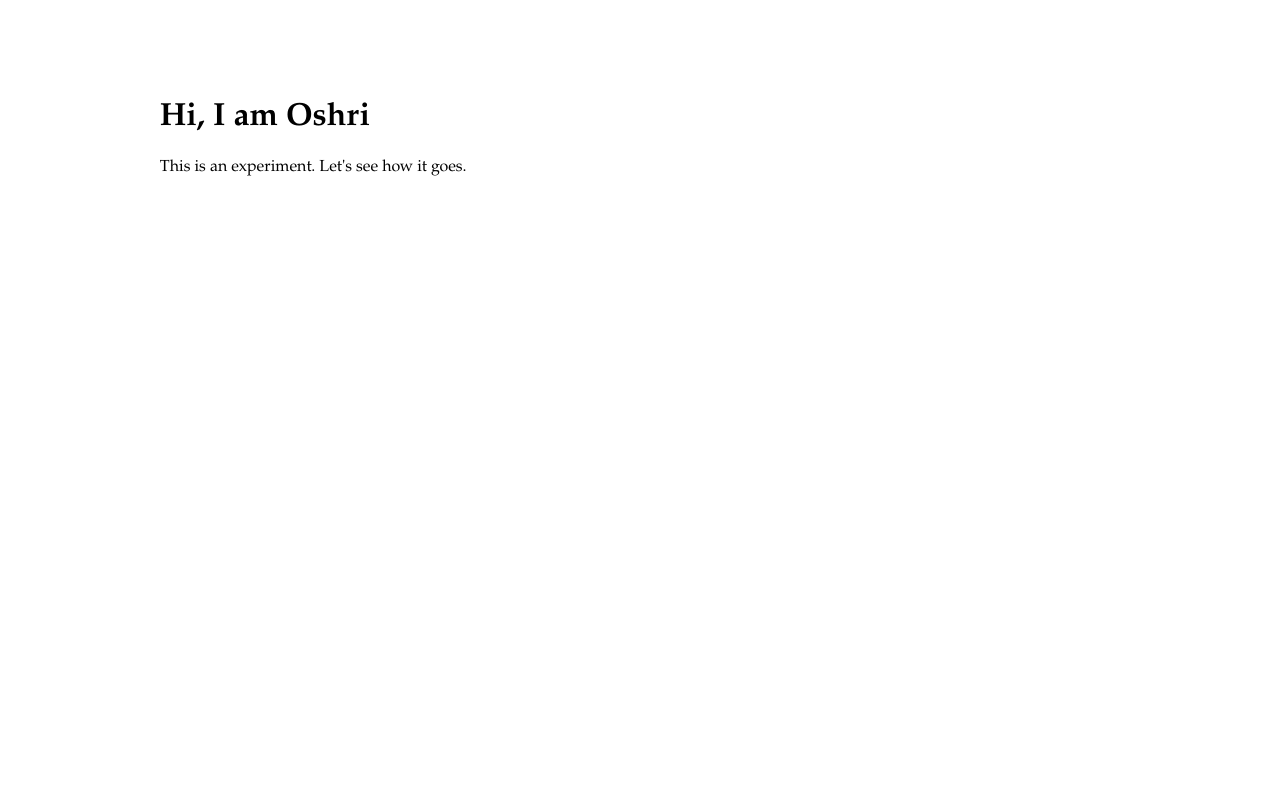
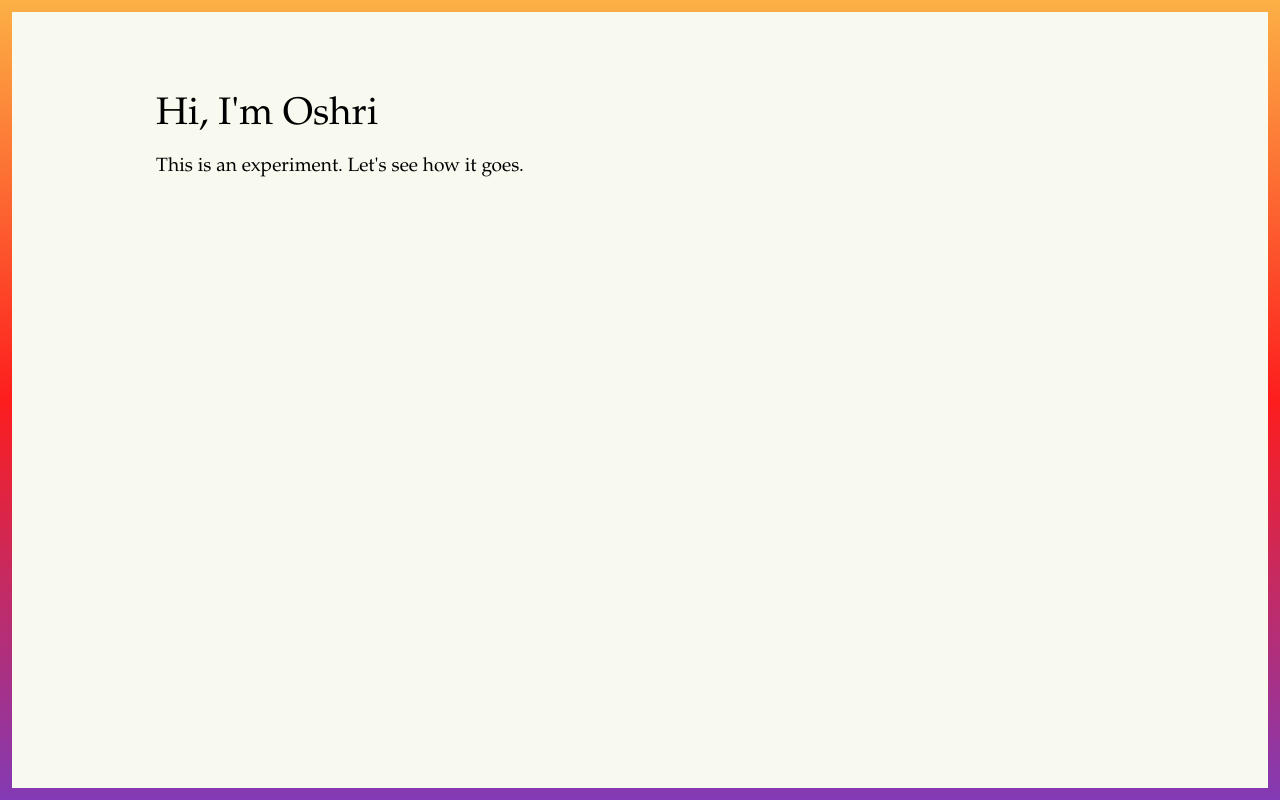
Before and after one commit to oshridudi/oshri-me, a plain HTML site: page index.html in a window 1280 px wide. Drawn offline with Linux system fonts and the light colour scheme.

Commit message:
added background color and floating div element

```diff
--- a/index.html
+++ b/index.html
@@ -6,7 +6,7 @@
 	</head>
 	<body>
 		<div class="main">
-			<h1>Hi, I am Oshri</h1>
+			<h1>Hi, I'm Oshri</h1>
 			<p>This is an experiment. Let's see how it goes.</p>
 		</div>
 	</body>
--- a/styles.css
+++ b/styles.css
@@ -1,4 +1,28 @@
+html,
+body {
+	margin: 0;
+	height: 100vh;
+	width: 100vw;
+}
+h1,
+p {
+	margin: 2vh;
+	padding: 0;
+	font-weight: 100;
+}
+body {
+	display: flex;
+	flex-direction: column;
+    background-repeat: no-repeat;
+	background: rgb(131,58,180);
+	background: linear-gradient(0deg, rgba(131,58,180,1) 0%, rgba(253,29,29,1) 50%, rgba(252,176,69,1) 100%);
+}
 .main {
-	padding: 5.5% 12%;
+	flex-grow: 1;
+	justify-content: center;
+	margin: 1.5vh 1.5vh;
+	padding: 5% 10%;
 	font-family: Palatino, serif;
+	font-size: 1.2rem;
+	background-color: #f8f9ef;
 }
```
